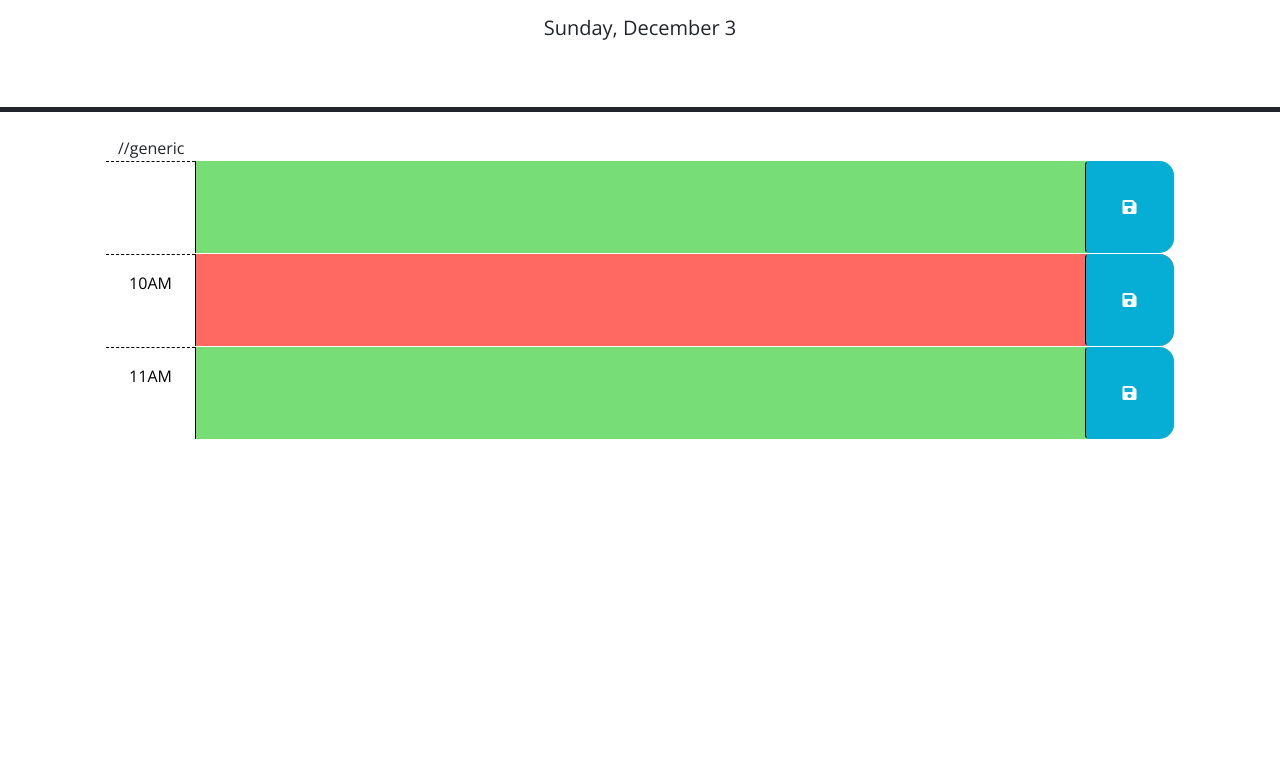
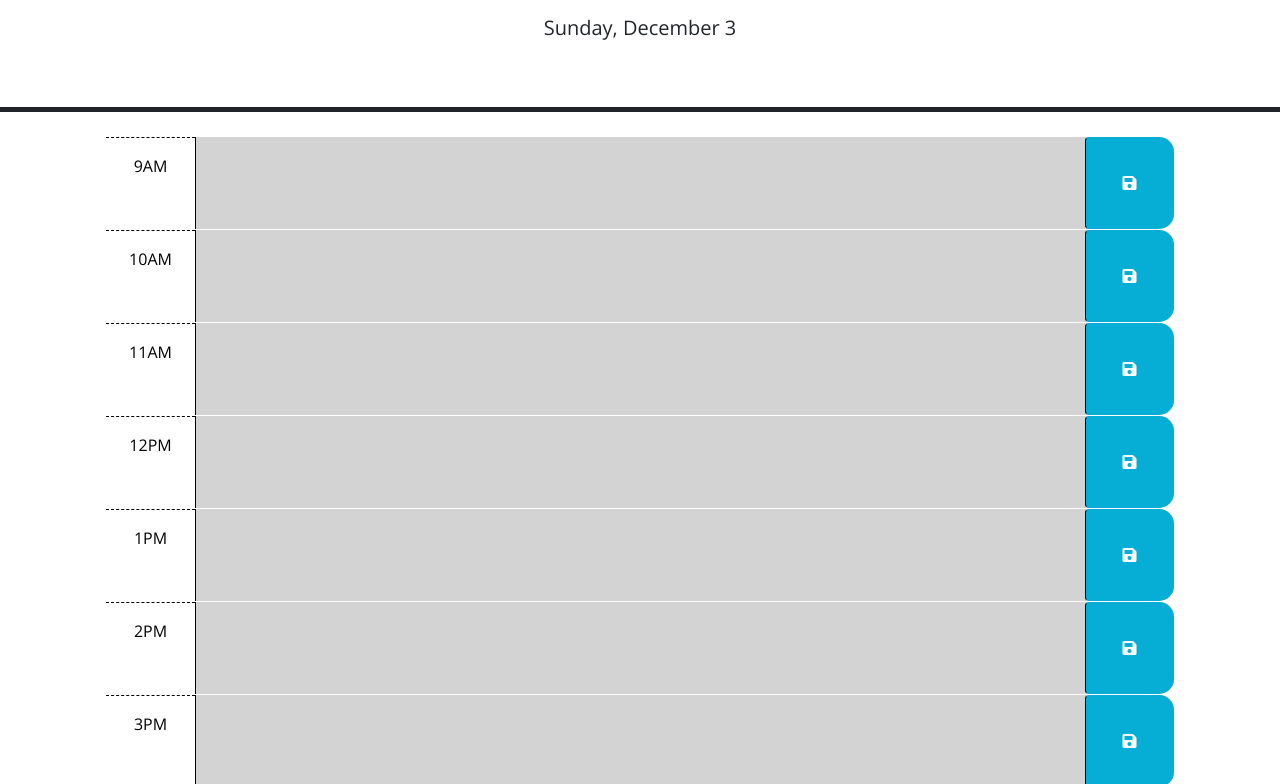
Before and after one commit to vdunlop/workday-scheduler, a plain HTML site: page index.html in a window 1280 px wide. Shown: the part 166-950 px from the top of the page. Before the commit the page ends 800 px from the top, so only its background shows below. Drawn offline with nearby package versions, Linux system fonts and the light colour scheme.

Commit message:
Initialized scheduler with past color and it was in the past.

```diff
--- a/index.html
+++ b/index.html
@@ -47,27 +47,84 @@
           <i class="fas fa-save" aria-hidden="true"></i>
         </button>
       </div>-->
-      //generic
-      <div id="hour-9" class="row time-block past">
-        <div class="col-2 col-md-1 hour text-center py-3"></div>
+
+      <!-- Example of a a present time block. The "present" class adds a red background color. -->
+      <!--<div id="hour-10" class="row time-block present">
+        <div class="col-2 col-md-1 hour text-center py-3">10AM</div>
+        <textarea class="col-8 col-md-10 description" rows="3"> </textarea>
+        <button class="btn saveBtn col-2 col-md-1" aria-label="save">
+          <i class="fas fa-save" aria-hidden="true"></i>
+        </button>
+      </div>-->
+
+      <!-- Example of a future time block. The "future" class adds a green background color. -->
+      <!--<div id="hour-11" class="row time-block future">
+        <div class="col-2 col-md-1 hour text-center py-3">11AM</div>
+        <textarea class="col-8 col-md-10 description" rows="3"> </textarea>
+        <button class="btn saveBtn col-2 col-md-1" aria-label="save">
+          <i class="fas fa-save" aria-hidden="true"></i>
+        </button>
+      </div>-->
+
+      <!-- Containers with now color. Color set in JS -->
+      <div id="hour-9" class="row time-block">
+        <div class="col-2 col-md-1 hour text-center py-3">9AM</div>
         <textarea class="col-8 col-md-10 description" rows="3"> </textarea>
         <button class="btn saveBtn col-2 col-md-1" aria-label="save">
           <i class="fas fa-save" aria-hidden="true"></i>
         </button>
       </div>
-
-      <!-- Example of a a present time block. The "present" class adds a red background color. -->
-      <div id="hour-10" class="row time-block present">
+      <div id="hour-10" class="row time-block">
         <div class="col-2 col-md-1 hour text-center py-3">10AM</div>
         <textarea class="col-8 col-md-10 description" rows="3"> </textarea>
         <button class="btn saveBtn col-2 col-md-1" aria-label="save">
           <i class="fas fa-save" aria-hidden="true"></i>
         </button>
       </div>
-
-      <!-- Example of a future time block. The "future" class adds a green background color. -->
-      <div id="hour-11" class="row time-block future">
+      <div id="hour-11" class="row time-block">
         <div class="col-2 col-md-1 hour text-center py-3">11AM</div>
+        <textarea class="col-8 col-md-10 description" rows="3"> </textarea>
+        <button class="btn saveBtn col-2 col-md-1" aria-label="save">
+          <i class="fas fa-save" aria-hidden="true"></i>
+        </button>
+      </div>
+      <div id="hour-12" class="row time-block">
+        <div class="col-2 col-md-1 hour text-center py-3">12PM</div>
+        <textarea class="col-8 col-md-10 description" rows="3"> </textarea>
+        <button class="btn saveBtn col-2 col-md-1" aria-label="save">
+          <i class="fas fa-save" aria-hidden="true"></i>
+        </button>
+      </div>
+      <div id="hour-13" class="row time-block">
+        <div class="col-2 col-md-1 hour text-center py-3">1PM</div>
+        <textarea class="col-8 col-md-10 description" rows="3"> </textarea>
+        <button class="btn saveBtn col-2 col-md-1" aria-label="save">
+          <i class="fas fa-save" aria-hidden="true"></i>
+        </button>
+      </div>
+      <div id="hour-14" class="row time-block">
+        <div class="col-2 col-md-1 hour text-center py-3">2PM</div>
+        <textarea class="col-8 col-md-10 description" rows="3"> </textarea>
+        <button class="btn saveBtn col-2 col-md-1" aria-label="save">
+          <i class="fas fa-save" aria-hidden="true"></i>
+        </button>
+      </div>
+      <div id="hour-15" class="row time-block">
+        <div class="col-2 col-md-1 hour text-center py-3">3PM</div>
+        <textarea class="col-8 col-md-10 description" rows="3"> </textarea>
+        <button class="btn saveBtn col-2 col-md-1" aria-label="save">
+          <i class="fas fa-save" aria-hidden="true"></i>
+        </button>
+      </div>
+      <div id="hour-16" class="row time-block">
+        <div class="col-2 col-md-1 hour text-center py-3">4PM</div>
+        <textarea class="col-8 col-md-10 description" rows="3"> </textarea>
+        <button class="btn saveBtn col-2 col-md-1" aria-label="save">
+          <i class="fas fa-save" aria-hidden="true"></i>
+        </button>
+      </div>
+      <div id="hour-17" class="row time-block">
+        <div class="col-2 col-md-1 hour text-center py-3">5PM</div>
         <textarea class="col-8 col-md-10 description" rows="3"> </textarea>
         <button class="btn saveBtn col-2 col-md-1" aria-label="save">
           <i class="fas fa-save" aria-hidden="true"></i>
--- a/script.js
+++ b/script.js
@@ -12,7 +12,6 @@ const CLASS_FUTURE_ATTR = "row time-block future";
 var currentHour = dayjs().hour();
 var currentMinute = dayjs().minute();
 var minutesUntilNextHour = NUM_MINUTES_IN_HOUR - currentMinute;
-
 
 // Local storage set up.
 var tasksArr = ["a","s","d","f","g","h","j","k","l"];  // array for tasks in each hour, 9 slots for 9 to 5 (9hours)
@@ -45,7 +44,25 @@ $(document).ready(function () {
     }, timeUntilNextHour * 100);
   };
 
+  // Set background color for this hour to timeframe = past, present or future
+    function setColorForTime(hour,timeframe) {
+      var divText = "div#hour-" + hour;
+      $(divText).addClass(timeframe);
+    };
 
+  // Initialize scheduler with backgrounds appropriate for the current time.
+  // Pull scheduler text out of local storage and add it to the hour entry.
+  function initializeScheduler() {
+    for (i=MIN_HOUR; i<=MAX_HOUR; i++) {
+     if (i > currentHour) {
+      setColorForTime(i,CLASS_PAST_ATTR);
+     } else if (i === currentHour) {
+      setColorForTime(i, CLASS_PRESENT_ATTR);
+     } else if (i < currentHour) {
+      setColorForTime(i,CLASS_PAST_ATTR);
+     }
+    }
+  }
   // TODO: Add a listener for click events on the save button. This code should
   // use the id in the containing time-block as a key to save the user input in
   // local storage. HINT: What does `this` reference in the click listener
@@ -79,7 +96,7 @@ $(document).ready(function () {
   console.log("current minute" + currentMinute);
   console.log("current hour" + currentHour);
   console.log("minutes until next hour" + minutesUntilNextHour);
-
+debugger;
   // Initialize local storage and tasksArr
   if (tasksLS == null) {
     console.log("tasksLS is null");
@@ -93,7 +110,7 @@ $(document).ready(function () {
     tasksArr = JSON.parse(localStorage.getItem('taskList'));
     //console.log("tasksLS[0] = " + tasksLS[0]);
   }
-debugger;
+//debugger;
   // Display task list with proper colors:
   // grey = past
   // red = current hour
@@ -101,8 +118,10 @@ debugger;
   //$('div#hour-9').attr("class",CLASS_FUTURE_ATTR);
 
   //I pick these 2
-  $('div#hour-x').attr("id","hour-9");
-  $('div#hour-9').addClass(CLASS_FUTURE_ATTR);
+  //$('div#hour-x').attr("id","hour-9");
+  //$('div#hour-9').addClass(CLASS_FUTURE_ATTR);
 
+  debugger;
+  initializeScheduler();
 
 });
```
